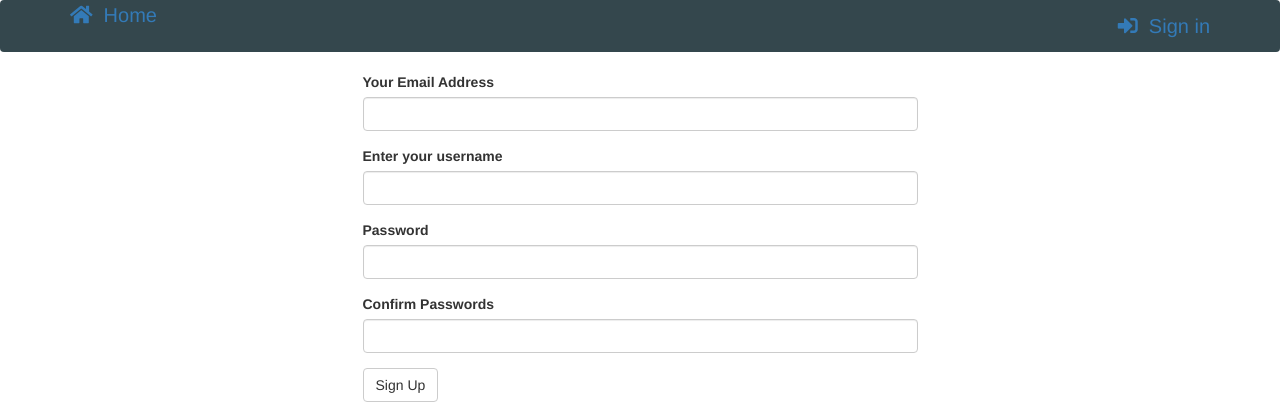
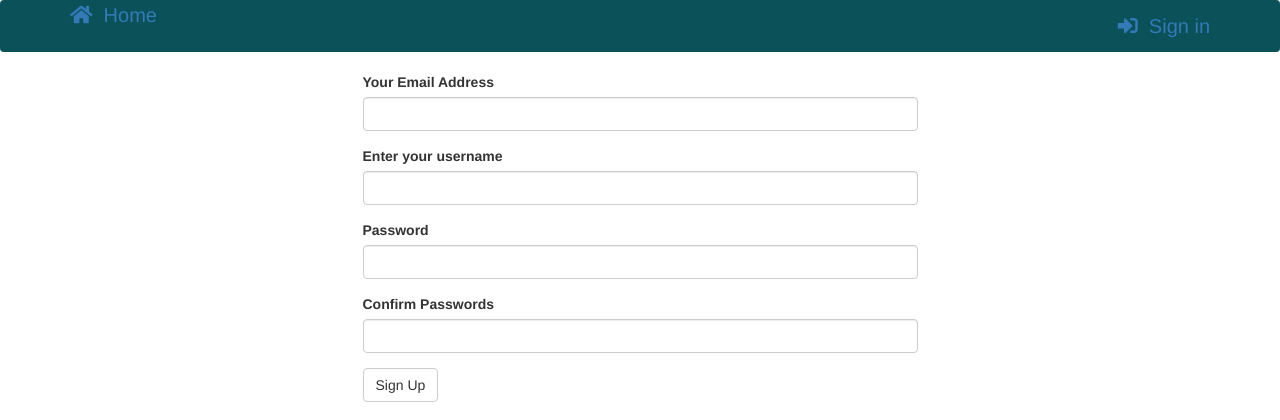
Before and after one commit to mahan-noor/Everything-blog, a Flask app: page /authenticate/register in a window 1280 px wide. Shown: the top 420 px of the page. Run offline with Flask 2, Linux system fonts and the light colour scheme; some libraries are stand-ins or nearby versions.

```diff
--- a/app/templates/navbar.html
+++ b/app/templates/navbar.html
@@ -1,4 +1,4 @@
-<nav class="navbar sticky-top " style="background: rgb(52, 71, 77); font-size: 20px;">
+<nav class="navbar sticky-top " style="background: rgb(10, 81, 90); font-size: 20px;">
     <div class="container navbr">
 
             <a class="nav-link" href="{{url_for('main.index')}}" style="position: left;"><i class="fa fa-home" aria-hidden="true"></i>&nbsp; Home</a>
```
Also changed, not shown: README.md, app/static/photos/benjamin-wedemeyer-bM-QfWfFerc-unsplash.jpg (added), 1 other file.
